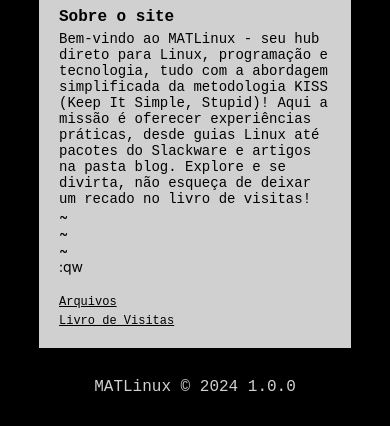
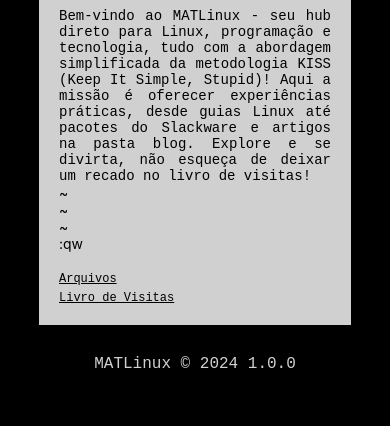
Before and after one commit to Mateus608/MATLinux-WebSite, a plain HTML site: page index.html in a window 390 px wide. Shown: the part 447-873 px from the top of the page. After the commit the page ends 850 px from the top, so only its background shows below. Drawn offline with Linux system fonts and the light colour scheme.

Commit message:
remove p-sobre

```diff
--- a/estilos.css
+++ b/estilos.css
@@ -117,14 +117,10 @@
    margin: 0px;
 }
 
-.p-sobre,.p-sobre-txt {
+.p-sobre-txt {
    font-family: 'Ubuntu Mono', monospace;
    text-align: justify;
    font-size: 20px;
-}
-
-.p-sobre {
-   margin-bottom: 5px;
 }
 
 .detalhe-1 {
@@ -215,22 +211,13 @@
 
 .p-sobre-txt {
    font-family: 'Ubuntu Mono', monospace;
-   text-align: left;
+   text-align: justify;
    font-size: 14px;
-}
-
-.p-sobre {
-   font-family: 'Ubuntu Mono', monospace;
-   font-size: 16px;
 }
 
 .detalhe-1 {
    font-family: 'Inter', sans-serif;
    font-size: 14px;
-}
-
-.p-sobre {
-   margin: 0px 0px 5px 0px;
 }
 
 .p-arq,.p-visitas {
--- a/index.html
+++ b/index.html
@@ -51,7 +51,6 @@
 		   <a href="https://github.com/Mateus608"><img class="img-github" src="./pictures/icon-github.png" alt="icon-github"></a>
 		   <a href="https://www.linkedin.com/in/mateus-oliveira-milane/"><img class="img-linkedin" src="./pictures/icon-linkedin.png" alt="icon-linkedin"></a>
 		</div>
-		<p class="p-sobre"><strong>Sobre o site</strong></p>
 		<div class="div-table-vim-1">
 		<p class="p-sobre-txt">Bem-vindo ao MATLinux - seu hub direto para Linux, programação e tecnologia, tudo com a
 		abordagem simplificada da metodologia KISS (Keep It Simple, Stupid)! Aqui a missão é oferecer experiências práticas,
```
